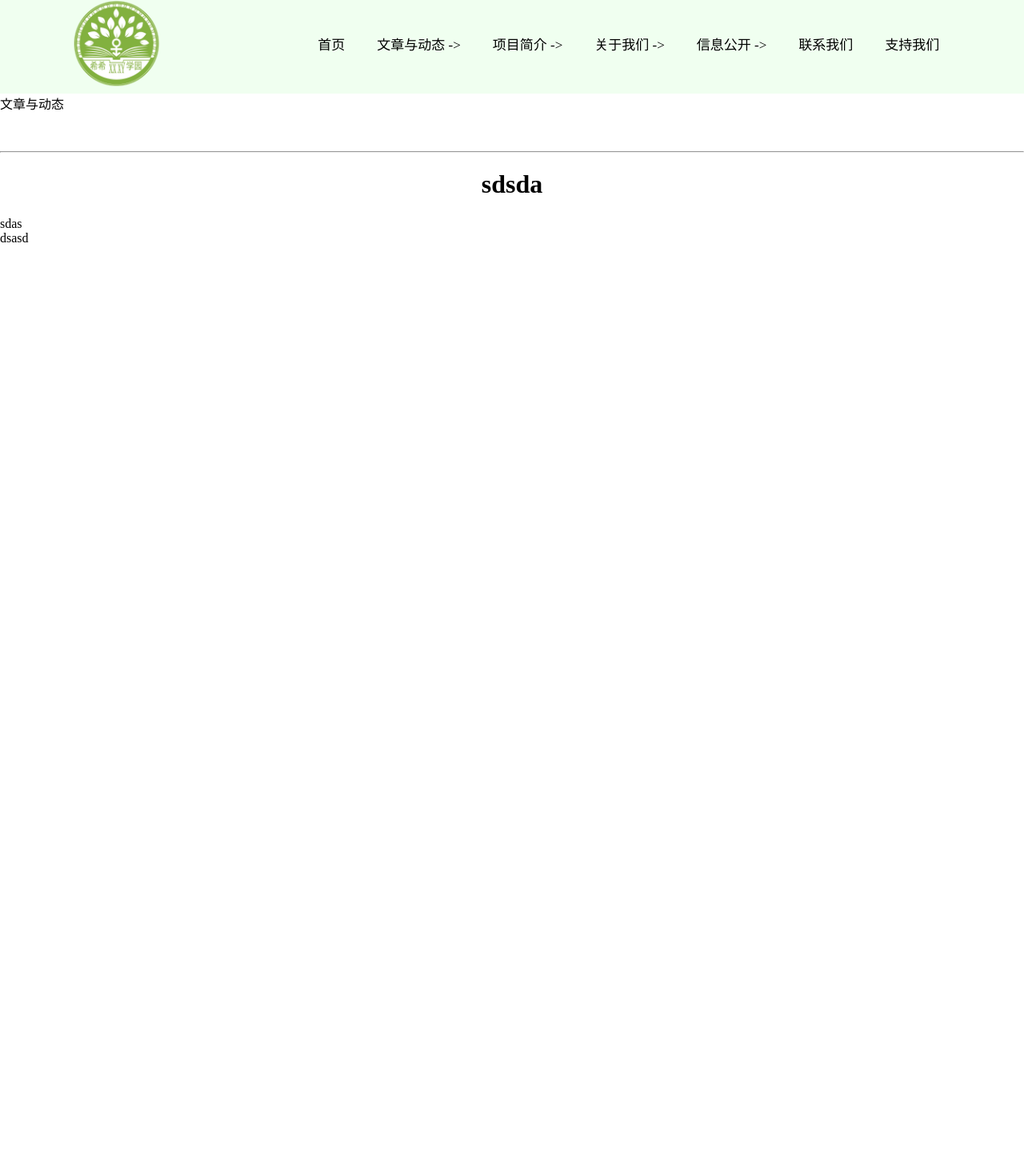
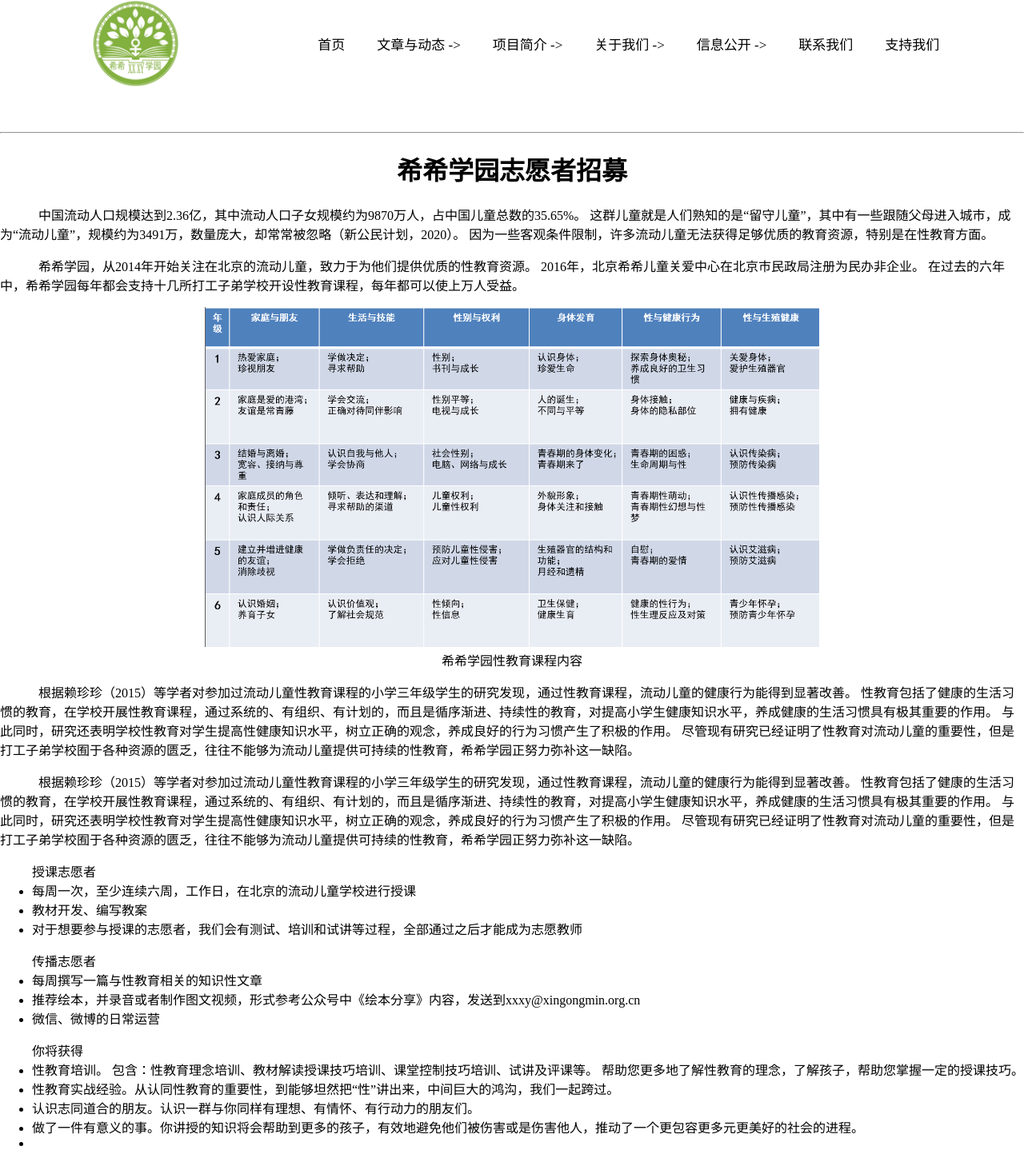
Before and after one commit to chenjunyan1/xixi_college, a React (Create React App) app in the folder my-app/: page /Dynamic in a window 1280 px wide. Shown: the part 8-1466 px from the top of the page at 80% size. Before the commit the page ends 800 px from the top, so only its background shows below. Built offline with nearby package versions, Linux system fonts and the light colour scheme; a web font is replaced by a local one.

Commit message:
新增了志愿者招募页面

```diff
--- /dev/null
+++ b/my-app/baidu_verify_code-LXOjztDFSi.html
@@ -0,0 +1 @@
+d448c42f82c3a488da09560743c751f1
--- a/my-app/src/App.css
+++ b/my-app/src/App.css
@@ -43,7 +43,7 @@
 
 }
 .zong{
-  background: honeydew;
+  /* background: honeydew; */
 
   /* background: linear-gradient(to right, rgb(0, 176, 155), rgb(150, 201, 61));      */
 }
@@ -66,23 +66,28 @@
   padding-left: 20px;
   padding-right: 20px;
   font-size: 17px;
+  cursor: pointer;
 }
 .xiala{
   padding: 3px 3px;
   position:absolute;
   width: fit-content;
   display: none;
-  background: honeydew;
+  background: aliceblue;
+  border-radius: 10px;
 
 }
 .xiala>*{
+  border-radius: 10px;
   font-size: 18px;
   padding-top: 5px;
   padding-bottom: 5px;
+  padding-left: 10px;
+  padding-right: 10px;
   border-bottom: 2px solid slategrey;
 }
 .xiala>*:hover{
-  background-color: rgba(0,0,0,0.1);;
+  background-color: rgba(0,0,0,0.1);
 }
 .chumo:hover .xiala{
   display: inline-grid;
@@ -101,6 +106,15 @@ a:hover{
   color: red;
 }
 
+.you>div:first-child:hover{
+  color: red;
+}
+.you>div:nth-child(6):hover{
+  color:red;
+}
+.you>div:nth-child(7):hover{
+  color:red;
+}
 /*响应式*/
 
 @media screen and (max-width: 600px) {
@@ -135,12 +149,16 @@ a:hover{
   .xiala{
     display: block;
     position: static;
+    border-radius: 0px;
+    background-color: white;
   }
   .xiala>*{
     font-size: 17px;
     width: fit-content;
     /* border-style: solid; */
-
+    cursor: pointer;
+    border-radius: 10px;
+    background-color: white;
   }
 
   .more{
@@ -150,6 +168,7 @@ a:hover{
   }
   .more>img{
     width: 50px;
+    border-radius: 18px;
   }
   .chumo:hover .xiala{
     display:block;
--- a/my-app/src/App.js
+++ b/my-app/src/App.js
@@ -76,11 +76,15 @@ export default class App extends Component {
     if (clientWidth < 600) {
       this.handleClick();
       console.log(event);
+      setTimeout(() => {
+        window.location.href = '/' + Link;
+      }, 1000)
+    } else {
+      window.location.href = '/' + Link;
     }
     // Route.path = Link;
     // event.target.baseURI+=Link;
     // event.target.firstChild.ownerDocument.URL+=Link;
-    window.location.href = '/' + Link;
   }
   render() {
     return (
--- a/my-app/src/Assembly/Dynamic.jsx
+++ b/my-app/src/Assembly/Dynamic.jsx
@@ -7,11 +7,67 @@ export default class Dynamic extends Component {
     render() {
         return (
             <div>
-                文章与动态
-                <TextTemplate title={"sdsda"} content={
+                <TextTemplate title={"希希学园志愿者招募"} content={
                     <div>
-                        <div>sdas</div>
-                        <div>dsasd</div>
+                        <div>
+                            <p>
+                                中国流动人口规模达到2.36亿，其中流动人口子女规模约为9870万人，占中国儿童总数的35.65%。
+                                这群儿童就是人们熟知的是“留守儿童”，其中有一些跟随父母进入城市，成为“流动儿童”，规模约为3491万，数量庞大，却常常被忽略（新公民计划，2020）。
+                                因为一些客观条件限制，许多流动儿童无法获得足够优质的教育资源，特别是在性教育方面。
+                            </p>
+                            <p>
+                                希希学园，从2014年开始关注在北京的流动儿童，致力于为他们提供优质的性教育资源。
+                                2016年，北京希希儿童关爱中心在北京市民政局注册为民办非企业。
+                                在过去的六年中，希希学园每年都会支持十几所打工子弟学校开设性教育课程，每年都可以使上万人受益。
+                            </p>
+                            <div>
+                                <img src="Img_Xixi/课程内容.png" alt="课程内容" />
+                                <div className="juzhong">
+                                    希希学园性教育课程内容
+                                </div>
+                                <p>
+                                    根据赖珍珍（2015）等学者对参加过流动儿童性教育课程的小学三年级学生的研究发现，通过性教育课程，流动儿童的健康行为能得到显著改善。
+                                    性教育包括了健康的生活习惯的教育，在学校开展性教育课程，通过系统的、有组织、有计划的，而且是循序渐进、持续性的教育，对提高小学生健康知识水平，养成健康的生活习惯具有极其重要的作用。
+                                    与此同时，研究还表明学校性教育对学生提高性健康知识水平，树立正确的观念，养成良好的行为习惯产生了积极的作用。
+                                    尽管现有研究已经证明了性教育对流动儿童的重要性，但是打工子弟学校囿于各种资源的匮乏，往往不能够为流动儿童提供可持续的性教育，希希学园正努力弥补这一缺陷。
+                                </p>
+                                <p>
+                                    根据赖珍珍（2015）等学者对参加过流动儿童性教育课程的小学三年级学生的研究发现，通过性教育课程，流动儿童的健康行为能得到显著改善。
+                                    性教育包括了健康的生活习惯的教育，在学校开展性教育课程，通过系统的、有组织、有计划的，而且是循序渐进、持续性的教育，对提高小学生健康知识水平，养成健康的生活习惯具有极其重要的作用。
+                                    与此同时，研究还表明学校性教育对学生提高性健康知识水平，树立正确的观念，养成良好的行为习惯产生了积极的作用。
+                                    尽管现有研究已经证明了性教育对流动儿童的重要性，但是打工子弟学校囿于各种资源的匮乏，往往不能够为流动儿童提供可持续的性教育，希希学园正努力弥补这一缺陷。
+                                </p>
+                            </div>
+                            <ul>
+                                授课志愿者
+                                <li>每周一次，至少连续六周，工作日，在北京的流动儿童学校进行授课</li>
+                                <li>教材开发、编写教案</li>
+                                <li>对于想要参与授课的志愿者，我们会有测试、培训和试讲等过程，全部通过之后才能成为志愿教师</li>
+                            </ul>
+                            <ul>
+                                传播志愿者
+                                <li>每周撰写一篇与性教育相关的知识性文章</li>
+                                <li>推荐绘本，并录音或者制作图文视频，形式参考公众号中《绘本分享》内容，发送到<a href="mailto:xxxy@xingongmin.org.cn">xxxy@xingongmin.org.cn </a></li>
+                                <li>微信、微博的日常运营</li>
+                            </ul>
+                            <ul>
+                                你将获得
+                                <li>性教育培训。
+                                    包含：性教育理念培训、教材解读授课技巧培训、课堂控制技巧培训、试讲及评课等。
+                                    帮助您更多地了解性教育的理念，了解孩子，帮助您掌握一定的授课技巧。
+                                </li>
+                                <li>性教育实战经验。从认同性教育的重要性，到能够坦然把“性”讲出来，中间巨大的鸿沟，我们一起跨过。</li>
+                                <li>认识志同道合的朋友。认识一群与你同样有理想、有情怀、有行动力的朋友们。</li>
+                                <li>做了一件有意义的事。你讲授的知识将会帮助到更多的孩子，有效地避免他们被伤害或是伤害他人，推动了一个更包容更多元更美好的社会的进程。</li>
+                                <li></li>
+                            </ul>
+                            <p>
+                                无论你想用以上哪种方式参与到流动儿童性教育这份事业之中，都可以添加“xixixueyuan2”为微信好友，注明“志愿者申请/了解希希学园”，了解更多有关流动儿童性教育的资讯。
+                            </p>
+
+
+                        </div>
+
                     </div>
                 } />
             </div>
--- a/my-app/src/Assembly/Home.jsx
+++ b/my-app/src/Assembly/Home.jsx
@@ -1,7 +1,6 @@
 //主页
 
 import React, { Suspense, lazy, Component } from 'react';
-import { BrowserRouter as Router, Route, Switch, Link } from 'react-router-dom';
 import '../CSS/Home.css';
 
 
@@ -13,7 +12,6 @@ export default class home extends Component {
     render() {
         return (
             <div>
-                <Router>
                     <br />
                     <hr />
                     <br />
@@ -33,18 +31,9 @@ export default class home extends Component {
                                 <Project Img_one={"Img/悦读悦成长项目图.jpg"} Title={"悦读悦成长"} Content={"是为基层居民提供读书、学习的场所，是传播精神文明的阵地"} Links={"https://chongxi-library.vercel.app/"} yuedu={"阅读全文"} />
                             </div>
                         </div>
-                        <div>
-                            <Link to="/Xixi">希希学园介绍</Link>
-                        </div>
+
                     </div>
-                    <Suspense>
-                        <Switch>
-                            <Route path="/\Xixi">
-                                <Xixi_nei />
-                            </Route>
-                        </Switch>
-                    </Suspense>
-                </Router>
+
             </div>
 
         )
--- a/my-app/src/CSS/Assembly_char/Briefing.css
+++ b/my-app/src/CSS/Assembly_char/Briefing.css
@@ -20,7 +20,7 @@
 }
 .jianbao:hover{
     transition: all 1s;
-
+    cursor: pointer;
     /* background-size: cover; */
 
     font-weight: 300;
--- a/my-app/src/CSS/Dynamic.css
+++ b/my-app/src/CSS/Dynamic.css
@@ -0,0 +1,11 @@
+img{
+    width: Calc(100% - 40%);
+    padding-left: 20%;
+    padding-right: 20%;
+}
+p{
+    text-indent: 48px;
+}
+.juzhong{
+    text-align: center;
+}
--- a/my-app/src/CSS/Work_open.css
+++ b/my-app/src/CSS/Work_open.css
@@ -20,4 +20,5 @@
 }
 .bao>div{
     cursor: pointer;
+
 }
```
